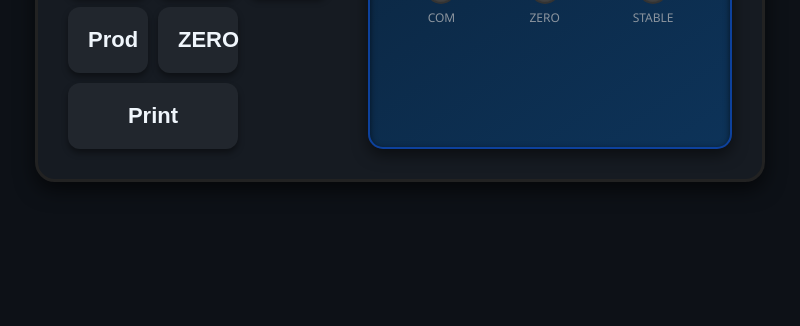
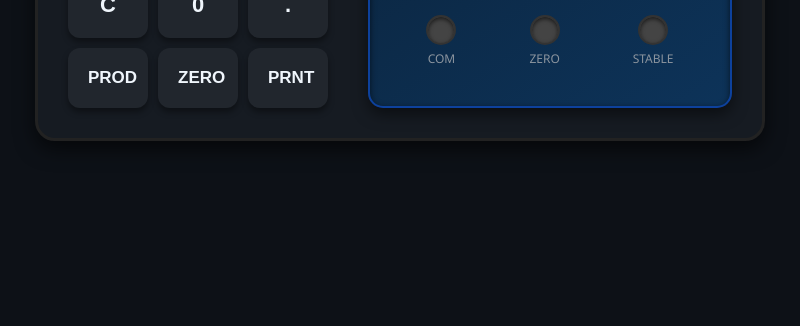
Before and after one commit to Azrael229/PesajeTara2025, an Electron app: page index.html in a window 800 px wide. Shown: the part 474-800 px from the top of the page. Drawn offline with Linux system fonts and the light colour scheme.

Commit message:
ajuste de cuadricula botones con funcion

```diff
--- a/index.html
+++ b/index.html
@@ -20,11 +20,14 @@
       <button data-key="3">3</button>
       <button data-key="C" style="font-weight:bold;">C</button>
       <button data-key="0">0</button>
-        <!-- Otros botones 0-9 -->
       <button class="btn" data-key=".">.</button>
-      <button>Prod</button>
-      <button>ZERO</button>
-      <button style="grid-column: span 2;">Print</button>
+
+      <!-- Otros botones 0-9 -->
+      <div class="teclado-functions">
+        <button>PROD</button>
+        <button>ZERO</button>
+        <button>PRNT</button>
+      </div>
     </div>
 
     <!-- Pantalla -->
--- a/style.css
+++ b/style.css
@@ -36,6 +36,17 @@ body {
   cursor: pointer;
   transition: background 0.2s, transform 0.1s;
   box-shadow: 0 4px 6px rgba(0,0,0,0.4);
+}
+
+.teclado-functions{
+  display: grid;
+  grid-template-columns: repeat(3, 80px);
+  grid-gap: 10px;
+}
+
+.teclado-functions button{
+  font-size: 17px;
+  font-weight: bold;
 }
 
 .teclado button:hover {
```
